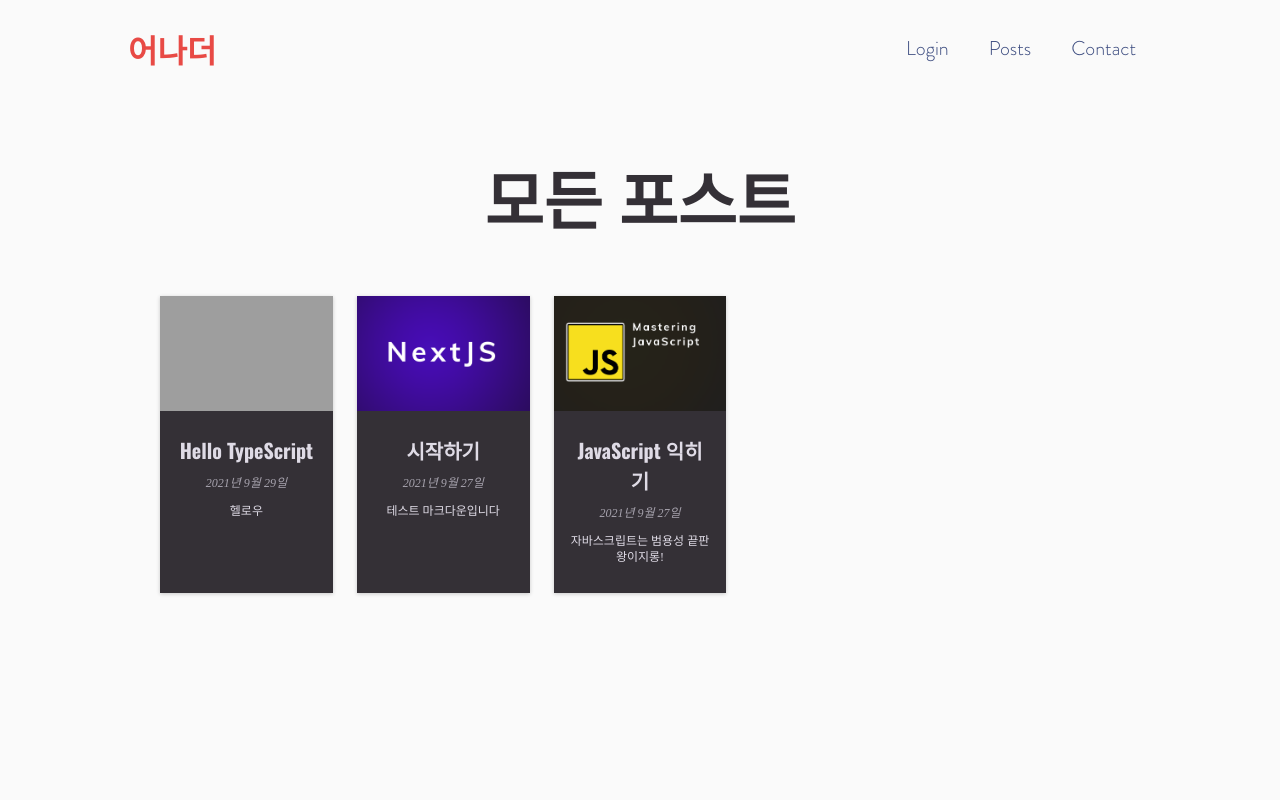
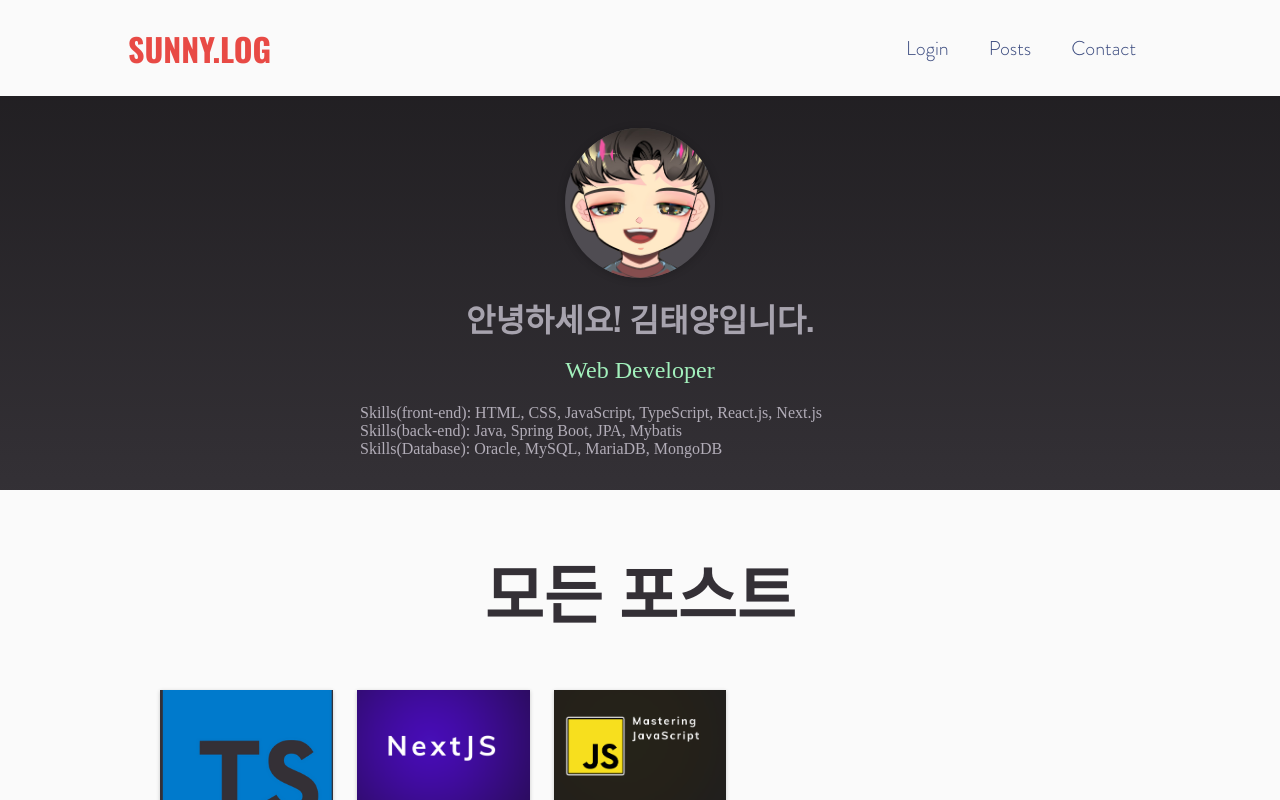
Before and after one commit to mynamesunpower/sunnylog, a Next.js app: page /posts in a window 1280 px wide. Shown: the top 800 px of the page. Built offline with nearby package versions, Linux system fonts and the light colour scheme; no server answers; grey boxes are pictures that could not be loaded.

Commit message:
Main 정리 중

```diff
--- /dev/null
+++ b/components/atoms/H1.tsx
@@ -0,0 +1,6 @@
+import styled from 'styled-components';
+
+export default styled.h1`
+  text-align: center;
+  color: white;
+`;
--- a/components/layout/layout.tsx
+++ b/components/layout/layout.tsx
@@ -1,10 +1,14 @@
-import React from "react";
-import MainNavigation from "./main-navigation";
+import React, { PropsWithChildren } from 'react';
+import MainNavigation from './main-navigation';
+import Hero from '../mainpage/hero';
 
-const Layout: React.FC = (props) => {
+type Props = {};
+
+const Layout: React.FC = (props: PropsWithChildren<Props>) => {
   return (
     <>
       <MainNavigation />
+      <Hero />
       <main>{props.children}</main>
     </>
   );
--- a/components/layout/logo.tsx
+++ b/components/layout/logo.tsx
@@ -1,7 +1,7 @@
-import React from "react";
-import classes from "./logo.module.css";
+import React from 'react';
+import classes from './logo.module.css';
 const Logo: React.FC = () => {
-  return <div className={classes.logo}>어나더</div>;
+  return <div className={classes.logo}>Sunny.log</div>;
 };
 
 export default Logo;
--- a/components/mainpage/hero.module.css
+++ b/components/mainpage/hero.module.css
@@ -9,8 +9,8 @@
 }
 
 .image {
-    width: 300px;
-    height: 300px;
+    width: 150px;
+    height: 150px;
     box-shadow: 0 1px 8px rgba(0, 0, 0, 0.2);
     border-radius: 50%;
     overflow: hidden;
@@ -26,7 +26,7 @@
 }
 
 .hero h1 {
-    font-size: var(--size-16);
+    font-size: var(--size-8);
     margin: var(--size-4) 0;
     color: var(--color-grey-300);
 }
@@ -38,3 +38,15 @@
     max-width: 40rem;
     margin: auto;
 }
+
+.introduce {
+    font-size: var(--size-6);
+    color: var(--color-success-100)
+}
+
+.introduce p {
+    padding-left: 40px;
+    padding-top: 20px;
+    font-size: var(--size-4);
+    text-align: left;
+}
--- a/components/mainpage/hero.tsx
+++ b/components/mainpage/hero.tsx
@@ -9,12 +9,20 @@ const Hero: React.FC = () => {
         <Image
           src="/images/site/sunpower_transparent.png"
           alt="Image showing Sunny"
-          width={300}
-          height={300}
+          width={150}
+          height={150}
         />
       </div>
-      <h1>안녕하세요</h1>
-      <p>개발자입니다</p>
+      <h1>안녕하세요! 김태양입니다.</h1>
+      <div className={classes.introduce}>
+        Web Developer
+        <p>
+          Skills(front-end): HTML, CSS, JavaScript, TypeScript, React.js,
+          Next.js <br />
+          Skills(back-end): Java, Spring Boot, JPA, Mybatis <br />
+          Skills(Database): Oracle, MySQL, MariaDB, MongoDB
+        </p>
+      </div>
     </section>
   );
 };
--- a/content/posts/hello-typescript.md
+++ b/content/posts/hello-typescript.md
@@ -2,13 +2,13 @@
 title: 'Hello TypeScript'
 date: '2021-9-29'
 author: 'Sunny Kim'
-image: getting-started-nextjs.png
+image: hello-typescript.png
 excerpt: "헬로우"
 isFeatured: true
 ---
 
 ***Do it! 타입스크립트 프로그래밍 (전예홍 선생님)*** 도서로
-공부하는 내용을 정리합니다.
+공부하는 내용을 정리
 
 [구매하기](http://www.yes24.com/Product/Goods/89328106)
 
--- a/pages/_app.tsx
+++ b/pages/_app.tsx
@@ -9,7 +9,7 @@ function MyApp({ Component, pageProps }: AppProps) {
     <Provider session={pageProps.session}>
       <Layout>
         <Head>
-          <title>어나더</title>
+          <title>써니로그</title>
           <meta name="viewport" content="width=device-width, initial-scale=1" />
         </Head>
         <Component {...pageProps} />
--- a/pages/api/auth/[...nextauth].ts
+++ b/pages/api/auth/[...nextauth].ts
@@ -1,4 +1,4 @@
-import NextAuth, { Profile, TokenSet } from 'next-auth';
+import NextAuth, { TokenSet } from 'next-auth';
 import Providers from 'next-auth/providers';
 import { connectToDatabase } from '../../../lib/database-util';
 import { verifyPassword } from '../../../lib/auth';
--- a/pages/profile.tsx
+++ b/pages/profile.tsx
@@ -1,7 +1,6 @@
 import React from 'react';
 import UserProfile from '../components/profile/user-profile';
 import { getSession } from 'next-auth/client';
-import { getToken } from 'next-auth/jwt';
 
 const ProfilePage: React.FC = () => {
   return <UserProfile />;
```
Also changed, not shown: components/atoms/Section.tsx (added, +12 -0 lines), components/auth/auth-form.tsx (+2 -17 lines), components/profile/profile-form.tsx (+4 -3 lines), public/images/posts/hello-typescript/hello-typescript.png (added).
